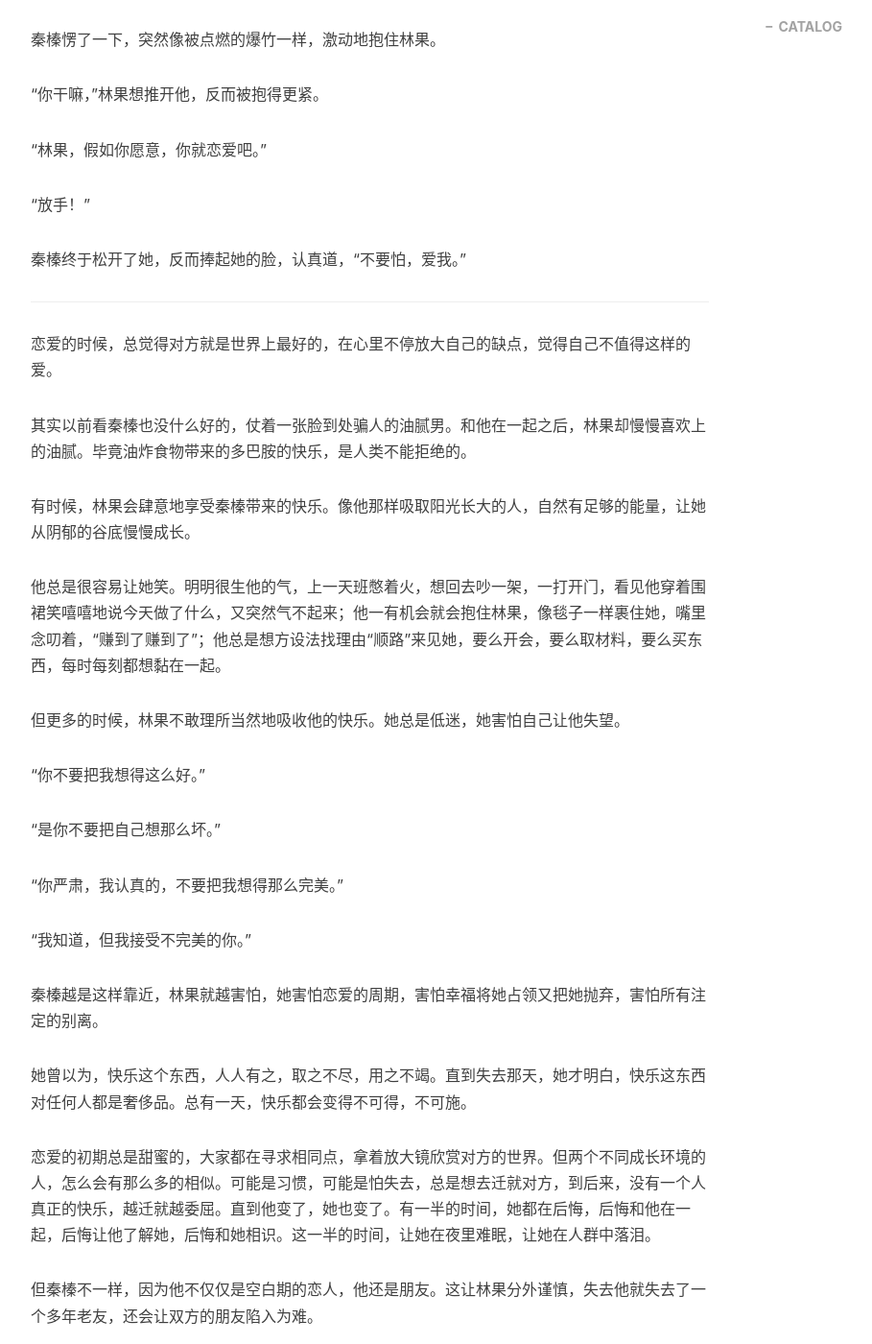
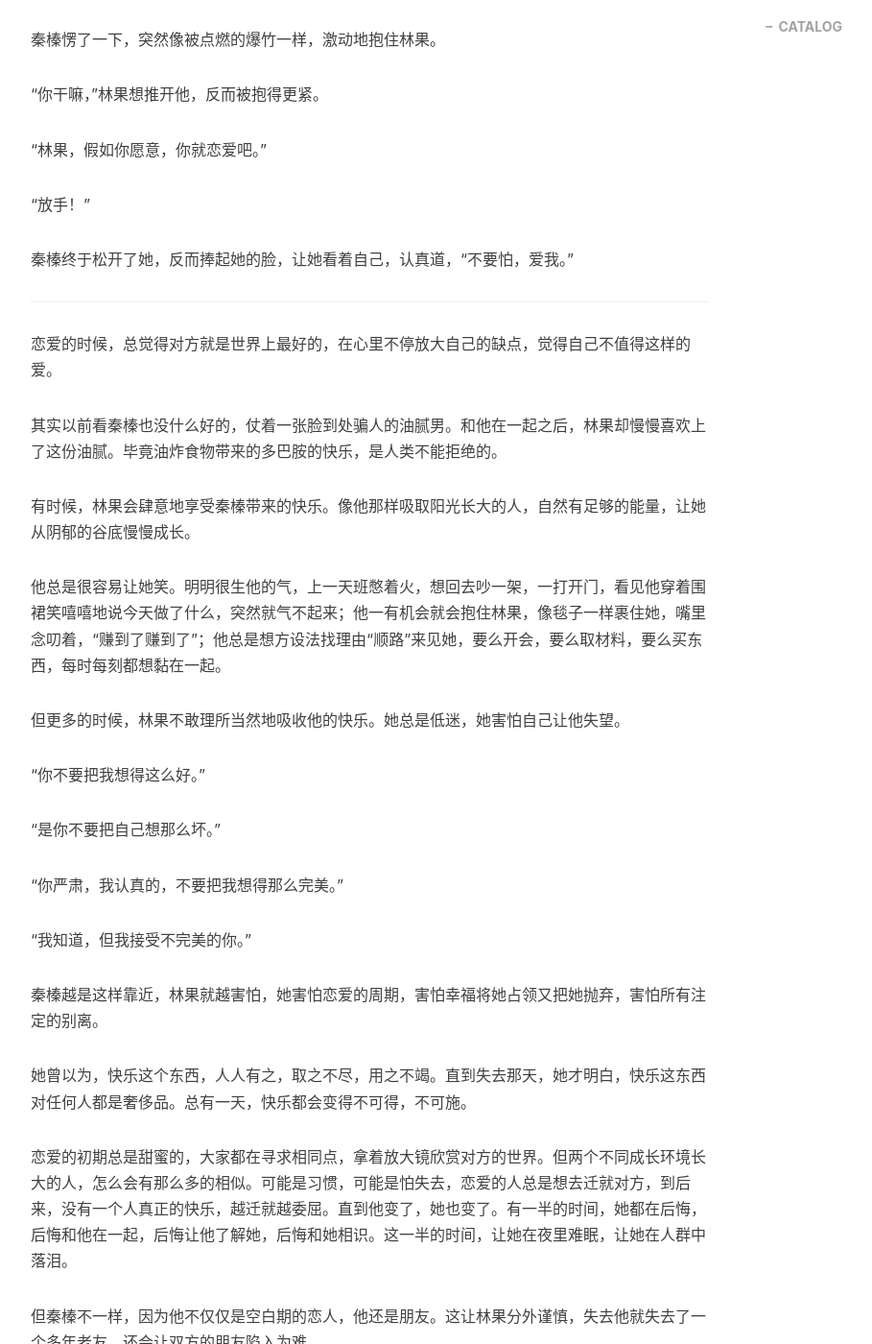
Before and after one commit to yesenin-flower/yesenin-flower.github.io, a Jekyll site: the page built from _posts/novel/2022-09-05-loveMe.md, in a window 1280 px wide and 1400 px high, scrolled down 3319 px. Shown: the whole window at 96% size, without its empty margins (233-1142 px from the left). Built offline with Jekyll 4.4.1, drawn with Linux system fonts in a browser that asks for light colours; nearby versions of some CDN libraries; comment, search, counter and statistics services are not loaded; some of the changed text lies outside the part shown.

Commit message:
Update 2022-09-05-loveMe.md

```diff
--- a/_posts/novel/2022-09-05-loveMe.md
+++ b/_posts/novel/2022-09-05-loveMe.md
@@ -104,17 +104,17 @@ tags:
 
 “放手！”
 
-秦榛终于松开了她，反而捧起她的脸，认真道，“不要怕，爱我。”
+秦榛终于松开了她，反而捧起她的脸，让她看着自己，认真道，“不要怕，爱我。”
 
 ---
 
 恋爱的时候，总觉得对方就是世界上最好的，在心里不停放大自己的缺点，觉得自己不值得这样的爱。
 
-其实以前看秦榛也没什么好的，仗着一张脸到处骗人的油腻男。和他在一起之后，林果却慢慢喜欢上的油腻。毕竟油炸食物带来的多巴胺的快乐，是人类不能拒绝的。
+其实以前看秦榛也没什么好的，仗着一张脸到处骗人的油腻男。和他在一起之后，林果却慢慢喜欢上了这份油腻。毕竟油炸食物带来的多巴胺的快乐，是人类不能拒绝的。
 
 有时候，林果会肆意地享受秦榛带来的快乐。像他那样吸取阳光长大的人，自然有足够的能量，让她从阴郁的谷底慢慢成长。
 
-他总是很容易让她笑。明明很生他的气，上一天班憋着火，想回去吵一架，一打开门，看见他穿着围裙笑嘻嘻地说今天做了什么，又突然气不起来；他一有机会就会抱住林果，像毯子一样裹住她，嘴里念叨着，“赚到了赚到了”；他总是想方设法找理由“顺路”来见她，要么开会，要么取材料，要么买东西，每时每刻都想黏在一起。
+他总是很容易让她笑。明明很生他的气，上一天班憋着火，想回去吵一架，一打开门，看见他穿着围裙笑嘻嘻地说今天做了什么，突然就气不起来；他一有机会就会抱住林果，像毯子一样裹住她，嘴里念叨着，“赚到了赚到了”；他总是想方设法找理由“顺路”来见她，要么开会，要么取材料，要么买东西，每时每刻都想黏在一起。
 
 但更多的时候，林果不敢理所当然地吸收他的快乐。她总是低迷，她害怕自己让他失望。
 
@@ -130,7 +130,7 @@ tags:
 
 她曾以为，快乐这个东西，人人有之，取之不尽，用之不竭。直到失去那天，她才明白，快乐这东西对任何人都是奢侈品。总有一天，快乐都会变得不可得，不可施。
 
-恋爱的初期总是甜蜜的，大家都在寻求相同点，拿着放大镜欣赏对方的世界。但两个不同成长环境的人，怎么会有那么多的相似。可能是习惯，可能是怕失去，总是想去迁就对方，到后来，没有一个人真正的快乐，越迁就越委屈。直到他变了，她也变了。有一半的时间，她都在后悔，后悔和他在一起，后悔让他了解她，后悔和她相识。这一半的时间，让她在夜里难眠，让她在人群中落泪。
+恋爱的初期总是甜蜜的，大家都在寻求相同点，拿着放大镜欣赏对方的世界。但两个不同成长环境长大的人，怎么会有那么多的相似。可能是习惯，可能是怕失去，恋爱的人总是想去迁就对方，到后来，没有一个人真正的快乐，越迁就越委屈。直到他变了，她也变了。有一半的时间，她都在后悔，后悔和他在一起，后悔让他了解她，后悔和她相识。这一半的时间，让她在夜里难眠，让她在人群中落泪。
 
 但秦榛不一样，因为他不仅仅是空白期的恋人，他还是朋友。这让林果分外谨慎，失去他就失去了一个多年老友，还会让双方的朋友陷入为难。
 
```
Also changed, not shown: other parts of _posts/novel/2022-09-05-loveMe.md (+3 -3 lines).
